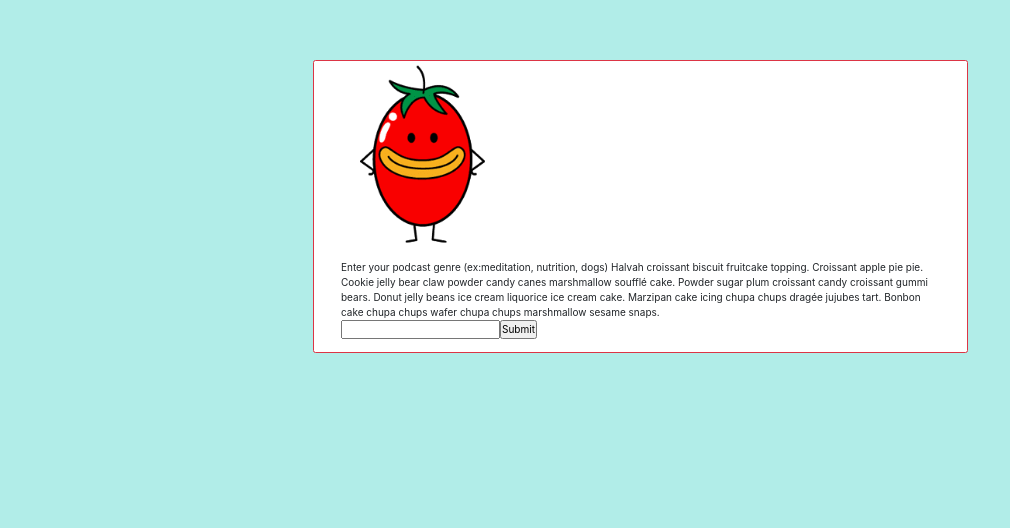
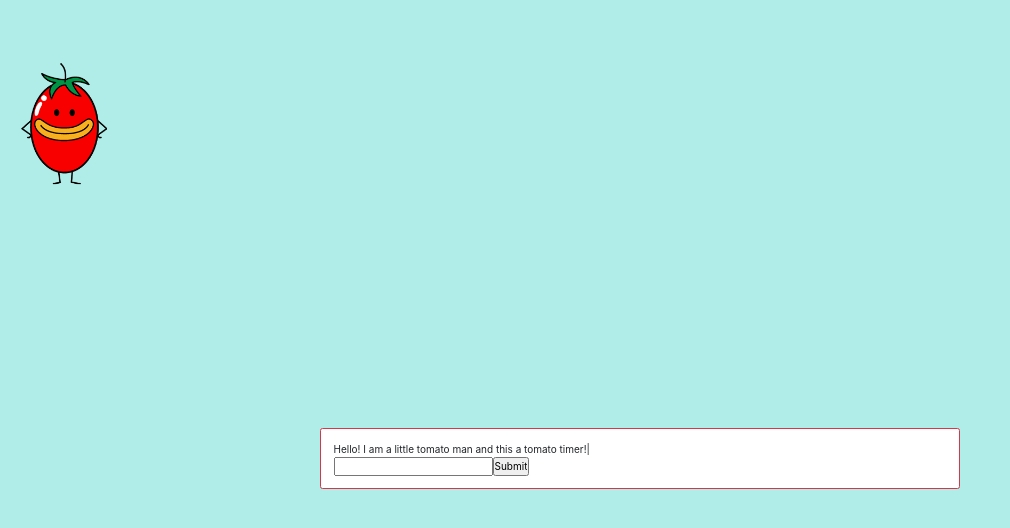
Before and after one commit to alexiscameronfrankel/foodie-focus, a React (Create React App) app: page / in a window 1280 px wide. Shown: the part 180-708 px from the top of the page, without its empty margins (0-1010 px from the left). Built offline with nearby package versions, Linux system fonts and the light colour scheme.

Commit message:
added typing effect

```diff
--- a/package.json
+++ b/package.json
@@ -15,6 +15,7 @@
     "react-dom": "^16.12.0",
     "react-router-dom": "^5.1.2",
     "react-scripts": "3.4.0",
+    "react-typist": "^2.0.5",
     "tasktimer": "^3.0.0",
     "uifx": "^2.0.7"
   },
--- a/src/components/Home.js
+++ b/src/components/Home.js
@@ -1,6 +1,7 @@
 import React, { Component } from 'react';
 import {Link} from "react-router-dom";
 import Card from 'react-bootstrap/Card';
+import Typist from 'react-typist';
 
 
 class Home extends Component {
@@ -40,12 +41,15 @@ class Home extends Component {
     render() {
         return (
             <div>
-                <div className="row d-flex justify-content-center">
-                <Card className="home_container col-sm-6 " border="danger" style={{ width: '50%'}}>
-                    <Card.Img variant="top" src="./tomatoman.png" style={{ width: '30%'}}/>
+                <div className="home_container">
+                <img src="./tomatoman.png" alt="Logo" style={{ width: '10%'}}/>
+                <Card className="home_container " border="danger" style={{ width: '50%'}}>
                     <Card.Body>
-                        Enter your podcast genre (ex:meditation, nutrition, dogs)
-                        Halvah croissant biscuit fruitcake topping. Croissant apple pie pie. Cookie jelly bear claw powder candy canes marshmallow soufflé cake. Powder sugar plum croissant candy croissant gummi bears. Donut jelly beans ice cream liquorice ice cream cake. Marzipan cake icing chupa chups dragée jujubes tart. Bonbon cake chupa chups wafer chupa chups marshmallow sesame snaps.
+                    <Typist>
+                        Hello! I am a little tomato man and this a tomato timer!
+
+
+                    </Typist>
                         <form onSubmit={this.submitting} className="home-main">
                     {/* <label className="home-main_text">
                     </label> */}
```
Also changed, not shown: 1 other file (tests, documents, lock files or other folders).
